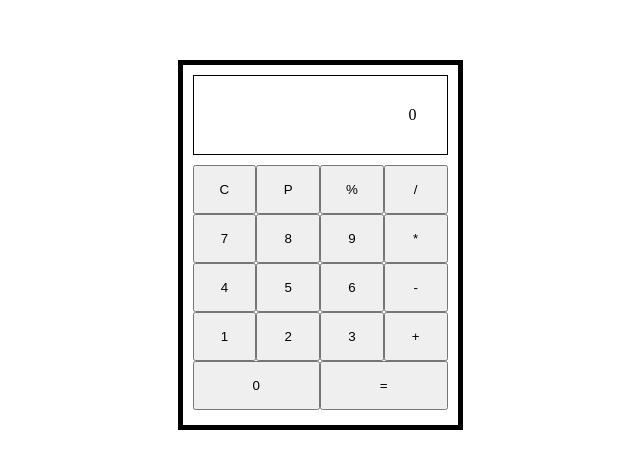
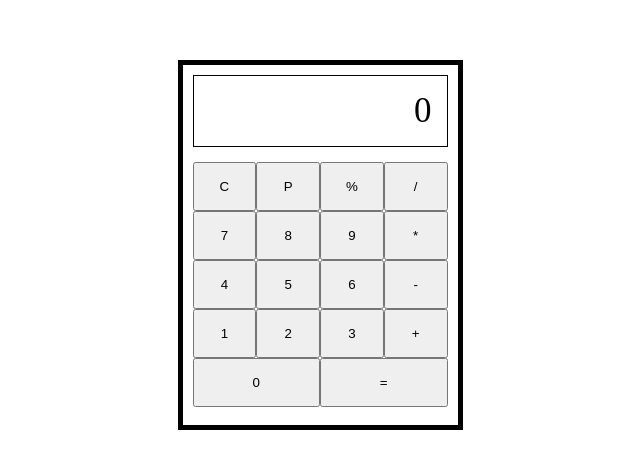
Before and after one commit to The-Cragus/Calculator, a plain HTML site: page index.html in a window 1280 px wide. Shown: the part 115-584 px from the top of the page, without its empty margins (320-960 px from the left). Drawn offline with Linux system fonts and the light colour scheme.

Commit message:
Updated font size of display. Had to alter margins and padding of buttons as well as display container.

```diff
--- a/style.css
+++ b/style.css
@@ -1,3 +1,13 @@
+button {
+    padding: 15px;
+    width: 50%;
+    table-layout: fixed;
+}
+
+.display {
+    font-size: 35px;
+}
+
 #outerShell {
     display: flex;
     justify-content: center;
@@ -13,13 +23,14 @@
 
 #buttonShell {
     margin: 10px;
+    margin-top: 15px;
 }
 
 #rowOne {
     display: flex;
     justify-content: flex-end;
     border: 1px solid black;
-    padding: 30px;
+    padding: 15px;
     margin: 10px;
 }
 
@@ -38,9 +49,3 @@
 #rowFive {
     display: flex;
 }
-
-button {
-    padding: 15px;
-    width: 50%;
-    table-layout: fixed;
-}
```
